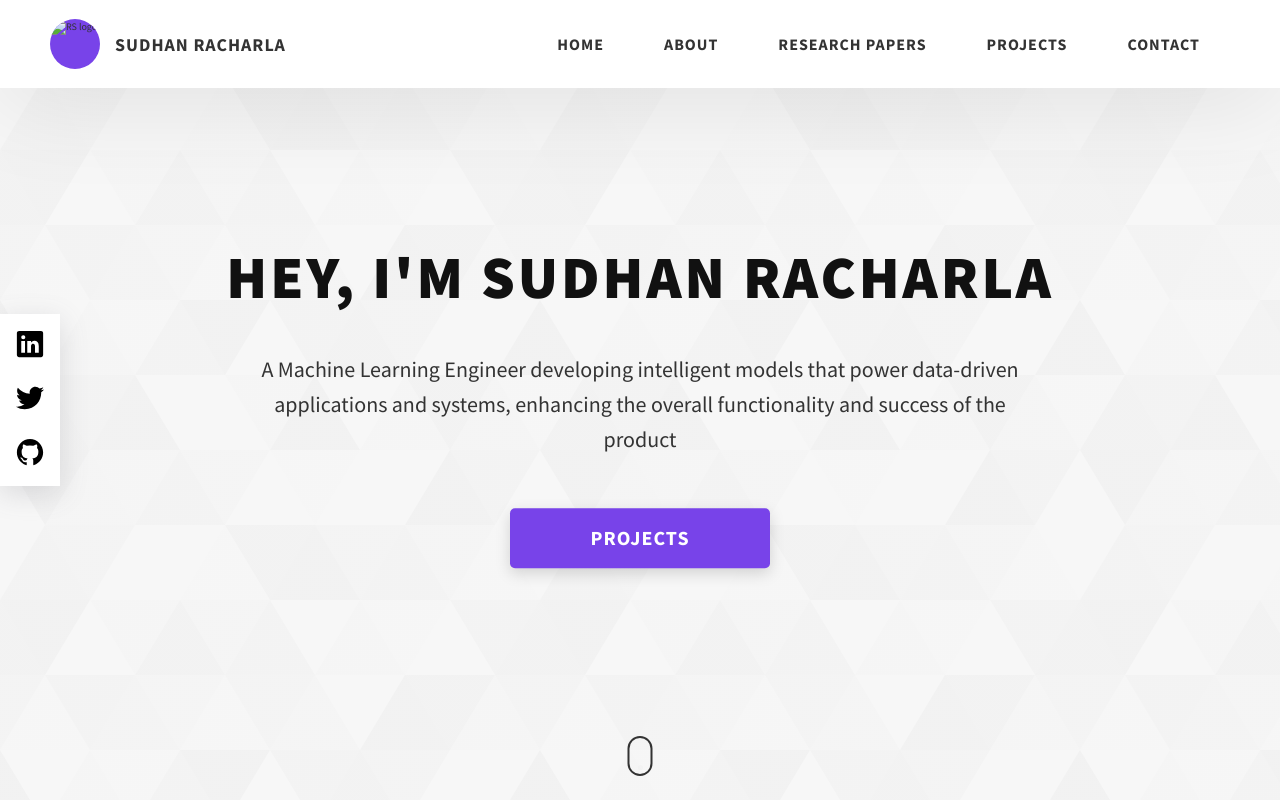
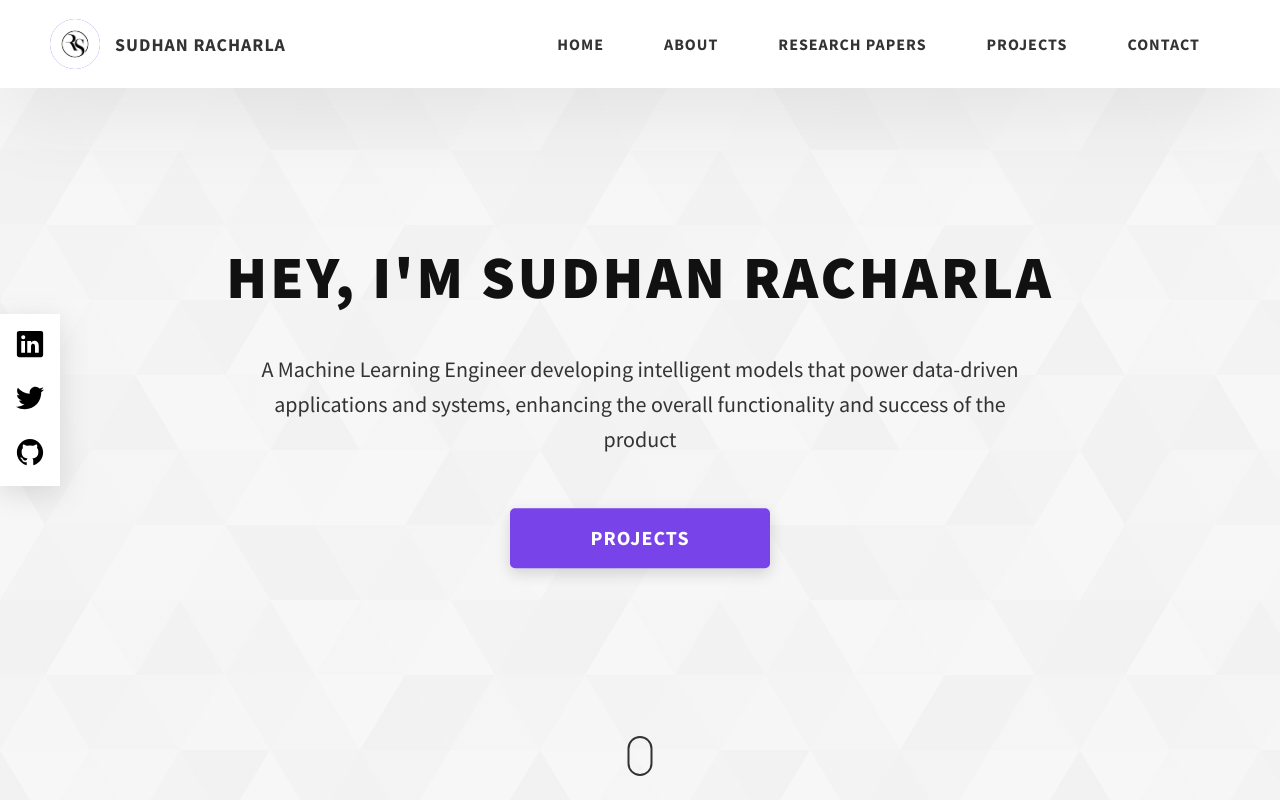
Before and after one commit to sudhanRacharla/portfolio, a plain HTML site: page index.html in a window 1280 px wide. Shown: the top 800 px of the page. Drawn offline with Linux system fonts and the light colour scheme; the site is published under a folder, as on GitHub Pages, so addresses that start at the root find nothing.

Commit message:
Update index.html

```diff
--- a/index.html
+++ b/index.html
@@ -64,7 +64,7 @@
         <div class="header__logo-container">
           <div class="header__logo-img-cont">
             <img
-              src="/assets/png/rs.png"
+              src="./assets/png/rs.png"
               alt="RS logo"
               class="header__logo-img"
             />
```
